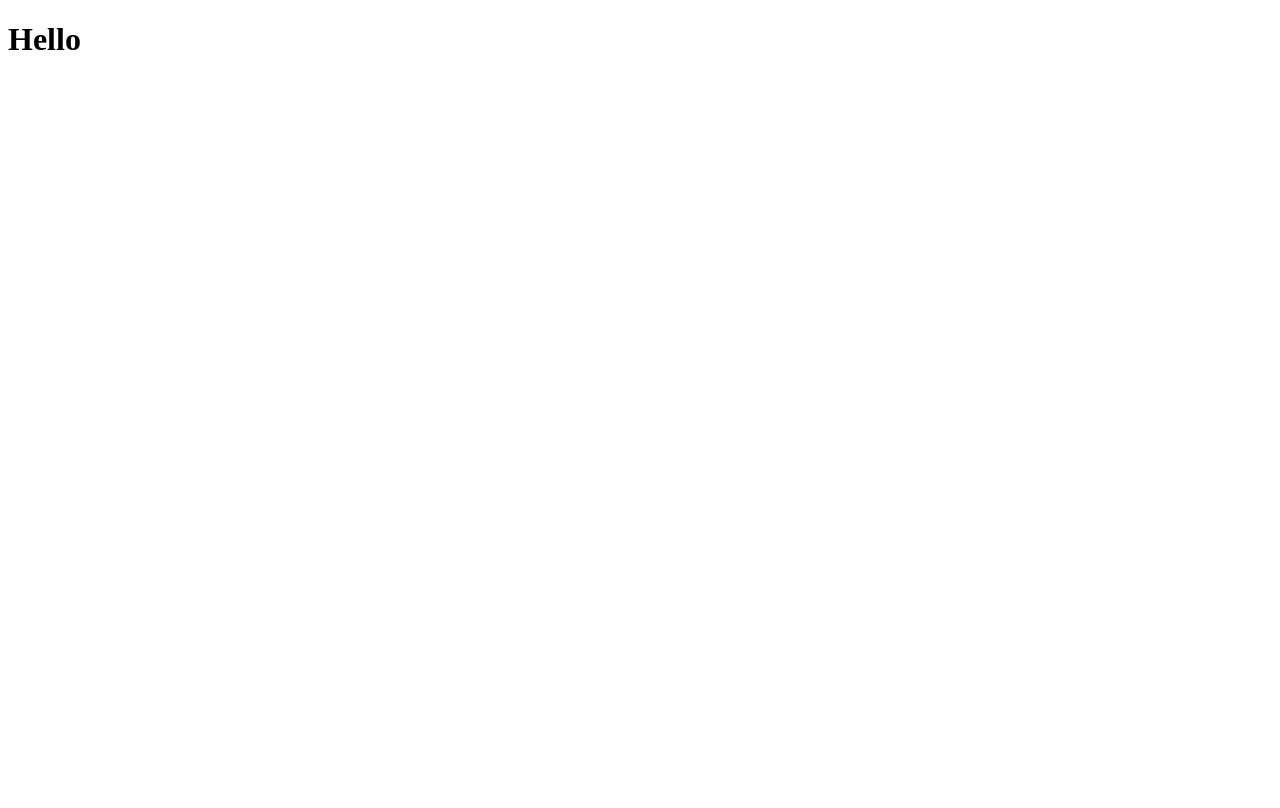
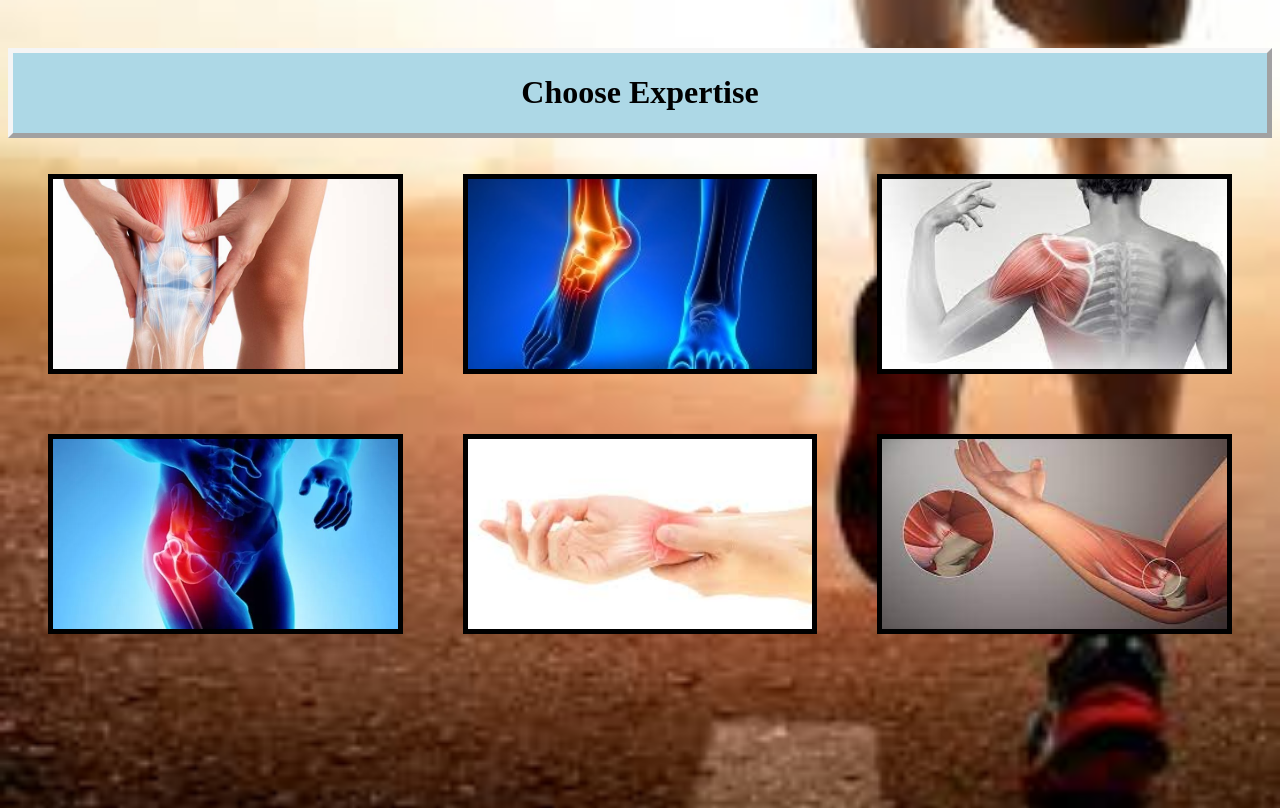
Before and after one commit to mikey1187/Michael_Itzhaki, a plain HTML site: page Part_B/View/HomePage.html in a window 1280 px wide. Drawn offline with Linux system fonts and the light colour scheme.

Commit message:
First 1.5 pages

```diff
--- /dev/null
+++ b/Part_B/Static/ExpertPageCss.css
@@ -0,0 +1,18 @@
+body{
+    background-image: url("../Static/Pictures/MP.jfif");
+    background-repeat: no-repeat;
+    background-size: 100%;
+}
+.grid-container {
+    display: grid;
+    grid-template-columns: auto auto auto auto;
+    padding: 10px;
+}
+.grid-item {
+    background-color: wheat;
+    border: 5px solid black;
+    padding: 50px;
+    margin: 30px;
+    font-size: 30px;
+    font-family: 'Times New Roman', Times, serif;
+    }
--- /dev/null
+++ b/Part_B/Static/HomePageCss.css
@@ -0,0 +1,76 @@
+
+  body, html {
+    height: 100%;
+  }
+
+  body{
+
+    background-image: url("../Static/Pictures/Runner.jfif");
+    height: 100%;
+    background-position: right;
+    background-repeat: no-repeat;
+    background-size: cover;
+  }
+
+  .headLine{
+    border: 5px outset whitesmoke;
+    background-color: lightblue;
+    text-align: center;
+    position:relative;
+    top: 5%;
+    }
+
+  .header1{
+    font-family: 'Times New Roman', Times, serif;
+  }
+  .grid-container {
+    display: grid;
+    grid-template-columns: auto auto auto;
+    padding: 10px;
+  }
+  .grid-item {
+    background-color: wheat;
+    border: 5px solid black;
+    padding: 60px;
+    margin: 30px;
+    font-size: 30px;
+
+  }
+ #knee{
+    background-image: url(../Static/Pictures/Knee.jpg);
+    background-size: 100%;
+    background-repeat: no-repeat;
+    background-position: center;
+ }
+ #ankle{
+    background-image: url(../Static/Pictures/ANKLE.jpg);
+    background-size: 100%;
+    background-repeat: no-repeat;
+    background-position: center;
+    height: 70px;
+ }
+ #shoulder{
+    background-image: url(../Static/Pictures/SHOULDER.jfif);
+    background-size: 100%;
+    background-repeat: no-repeat;
+    background-position: center;
+ }
+ #hip{
+    background-image: url(../Static/Pictures/HIP.webp);
+    background-size: 100%;
+    background-repeat: no-repeat;
+    background-position: top;
+    height: 70px;
+ }
+ #hand{
+    background-image: url(../Static/Pictures/HAND.jfif);
+    background-size: 100%;
+    background-repeat: no-repeat;
+    background-position: center;
+ }
+ #elbow{
+    background-image: url(../Static/Pictures/ELBOW.jfif);
+    background-size: 100%;
+    background-repeat: no-repeat;
+    background-position: center;
+ }
--- a/Part_B/View/HomePage.html
+++ b/Part_B/View/HomePage.html
@@ -4,9 +4,23 @@
     <meta charset="UTF-8">
     <meta http-equiv="X-UA-Compatible" content="IE=edge">
     <meta name="viewport" content="width=device-width, initial-scale=1.0">
-    <title>Document</title>
+    <link rel="stylesheet" href="../Static/HomePageCss.css">
+    <title>DocForYou</title>
 </head>
 <body>
-    <h1>Hello </h1>
+      <div class="headLine">
+        <h1 id="header1">Choose Expertise</h1>
+      </div>
+      <br>
+      <br>
+      <div class="grid-container">
+        <div class="grid-item" id="knee"></div>
+        <div class="grid-item" id="ankle"></div>
+        <div class="grid-item" id="shoulder"></div>
+        <div class="grid-item" id="hip"></div>
+        <div class="grid-item" id="hand"></div>
+        <div class="grid-item" id="elbow"></div>
+      </div>
+
 </body>
 </html>
```
Also changed, not shown: Part_B/View/ExpertPage.html (added, +22 -0 lines), Part_B/Static/Pictures/ANKLE.jpg (added), Part_B/Static/Pictures/ELBOW.jfif (added), Part_B/Static/Pictures/HAND.jfif (added), Part_B/Static/Pictures/HIP.webp (added), Part_B/Static/Pictures/Knee.jpg (added), Part_B/Static/Pictures/MJ.jfif (added), Part_B/Static/Pictures/MP.jfif (added), Part_B/Static/Pictures/Runner.jfif (added), Part_B/Static/Pictures/SHOULDER.jfif (added).
